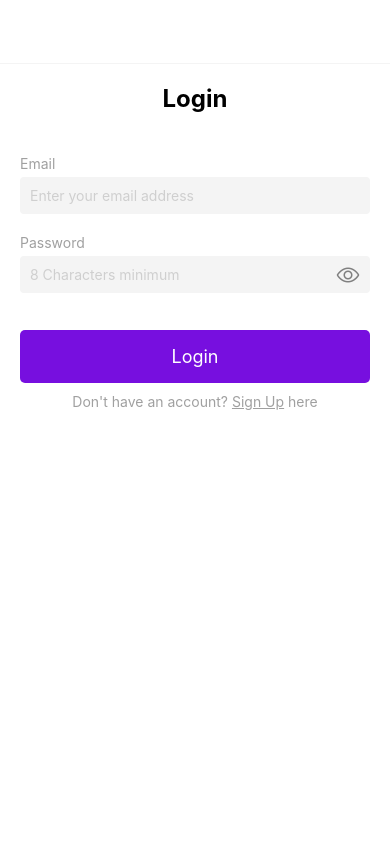
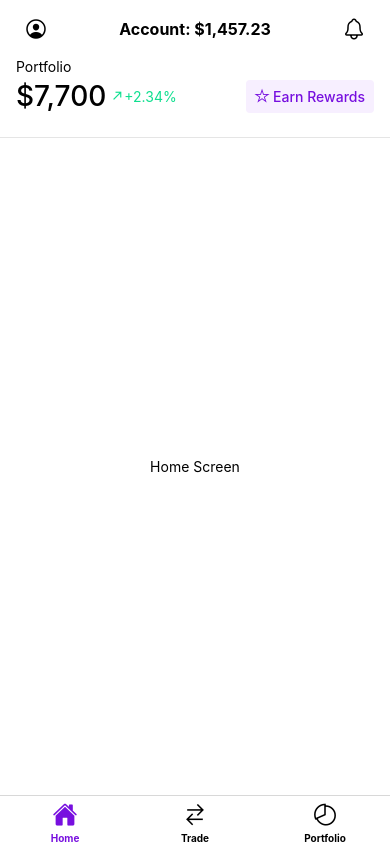
Before and after one commit to Iannery/Renewable-Energy-Fund-App, a React Native app: screen /Home in a window 390 px wide. Built offline with nearby package versions, Linux system fonts and the light colour scheme.

Commit message:
Added Header component to Home screen and set user data using Jotai

```diff
--- a/App.js
+++ b/App.js
@@ -4,14 +4,8 @@ import { useFonts } from "expo-font";
 import * as SplashScreen from "expo-splash-screen";
 import { SafeAreaProvider } from "react-native-safe-area-context";
 import Routes from "./src/routes";
-import { atom } from "jotai";
 
 SplashScreen.preventAutoHideAsync();
-
-export const userAtom = atom({
-  email: "",
-  password: "",
-});
 
 export default function App() {
   const [loaded] = useFonts({
--- /dev/null
+++ b/src/components/Header/index.js
@@ -0,0 +1,140 @@
+import React from "react";
+import { View, Text, TouchableOpacity, StyleSheet } from "react-native";
+import { useSafeAreaInsets } from "react-native-safe-area-context";
+import Ionicons from "@expo/vector-icons/Ionicons";
+import { MaterialCommunityIcons } from "@expo/vector-icons";
+
+const Header = ({ user }) => {
+  const onUserIconPress = () => {
+    // Display user information
+    alert(
+      `User Information:\n\nName: ${user.firstName} ${user.lastName}\nEmail: ${user.email}`
+    );
+  };
+
+  const onNotificationIconPress = () => {
+    // Handle notification icon press
+    alert("Notification icon pressed");
+  };
+
+  const insets = useSafeAreaInsets();
+  const formattedBalance = new Intl.NumberFormat("en-US").format(user.balance);
+  const portfolioValue = user.portfolio.reduce(
+    (total, stock) => total + stock.shares * stock.price,
+    0
+  );
+  const formattedPortfolioValue = new Intl.NumberFormat("en-US").format(
+    portfolioValue
+  );
+
+  // Mock percentage
+  const percentage = "+2.34%";
+
+  return (
+    <View style={{ paddingTop: insets.top, backgroundColor: "#FFFFFF" }}>
+      <View style={styles.container}>
+        <View style={styles.topRow}>
+          <TouchableOpacity onPress={onUserIconPress} style={styles.iconButton}>
+            <Ionicons name="person-circle-outline" size={24} color="black" />
+          </TouchableOpacity>
+          <Text
+            style={styles.balanceText}
+          >{`Account: $${formattedBalance}`}</Text>
+          <TouchableOpacity
+            onPress={onNotificationIconPress}
+            style={styles.iconButton}
+          >
+            <Ionicons name="notifications-outline" size={24} color="black" />
+          </TouchableOpacity>
+        </View>
+        <View style={styles.bottomRow}>
+          <View>
+            <Text style={styles.portfolioTitle}>Portfolio</Text>
+            <View style={styles.portfolioRow}>
+              <Text
+                style={styles.portfolioText}
+              >{`$${formattedPortfolioValue}`}</Text>
+              <MaterialCommunityIcons
+                name="arrow-top-right"
+                size={14}
+                color="#0FDF8F"
+              />
+              <Text style={styles.percentageText}>{percentage}</Text>
+            </View>
+          </View>
+          <TouchableOpacity style={styles.rewardsButton}>
+            <Ionicons name="star-outline" size={14} color="#770FDF" />
+            <Text style={styles.rewardsText}>Earn Rewards</Text>
+          </TouchableOpacity>
+        </View>
+      </View>
+    </View>
+  );
+};
+
+const styles = StyleSheet.create({
+  container: {
+    paddingHorizontal: 16,
+    paddingTop: 8,
+    paddingBottom: 24,
+    backgroundColor: "#FFFFFF",
+    borderBottomColor: "#E5E5E5",
+    borderBottomWidth: 1,
+  },
+  topRow: {
+    flexDirection: "row",
+    justifyContent: "space-between",
+    alignItems: "center",
+    marginBottom: 8,
+  },
+  iconButton: {
+    padding: 8,
+  },
+  balanceText: {
+    fontSize: 16,
+    fontWeight: "bold",
+  },
+  portfolioRow: {
+    flexDirection: "row",
+    alignItems: "center",
+    marginTop: 4,
+  },
+  portfolioTitle: {
+    fontSize: 14,
+    fontWeight: "400",
+  },
+  portfolioText: {
+    fontSize: 28,
+    fontWeight: "500",
+    marginRight: 4,
+  },
+  arrowIcon: {
+    transform: [{ rotate: "45deg" }],
+  },
+  percentageText: {
+    fontSize: 14,
+    fontWeight: "400",
+    color: "#0FDF8F",
+  },
+  bottomRow: {
+    flexDirection: "row",
+    justifyContent: "space-between",
+    alignItems: "flex-end",
+  },
+  rewardsButton: {
+    flexDirection: "row",
+    alignItems: "center",
+    padding: 8,
+    paddingHorizontal: 9,
+    borderRadius: 4,
+    backgroundColor: "#F7EFFF",
+  },
+  rewardsText: {
+    fontSize: 14,
+    fontWeight: "500",
+    color: "#770FDF",
+    marginLeft: 4,
+  },
+});
+
+export default Header;
--- a/src/pages/Home/index.js
+++ b/src/pages/Home/index.js
@@ -1,11 +1,42 @@
 import React from "react";
 import { View, Text, StyleSheet } from "react-native";
+import Header from "../../components/Header";
+import { useAtom } from "jotai";
+import { userAtom } from "../Login";
 
 export default function Home() {
+  // const [user] = useAtom(userAtom);
+  const user = {
+    email: "ian@ian.com",
+    firstName: "Ian",
+    lastName: "Bandeira",
+    balance: 1457.23,
+    portfolio: [
+      {
+        symbol: "Wind",
+        shares: 10,
+        price: 120.0,
+      },
+      {
+        symbol: "Solar",
+        shares: 20,
+        price: 200.0,
+      },
+      {
+        symbol: "Nature",
+        shares: 5,
+        price: 500.0,
+      },
+    ],
+  };
+
   return (
-    <View style={styles.container}>
-      <Text>Home Screen</Text>
-    </View>
+    <>
+      <Header user={user} />
+      <View style={styles.container}>
+        <Text>Home Screen</Text>
+      </View>
+    </>
   );
 }
 
--- a/src/pages/Login/index.js
+++ b/src/pages/Login/index.js
@@ -11,6 +11,9 @@ import { StatusBar } from "expo-status-bar";
 import CustomButton from "../../components/CustomButton";
 import * as SecureStore from "expo-secure-store";
 import { transformEmailToKey } from "../../utils";
+import { atom, useAtom } from "jotai";
+
+export const userAtom = atom(null);
 
 export default function Login({ navigation }) {
   const [email, setEmail] = useState("");
@@ -18,6 +21,7 @@ export default function Login({ navigation }) {
   const [password, setPassword] = useState("");
   const [focusedPassword, setFocusedPassword] = useState(false);
   const [passwordVisible, setPasswordVisible] = useState(false);
+  const [newUser, setUser] = useAtom(userAtom);
 
   async function validateCredentials(email, password) {
     const emailKey = transformEmailToKey(email);
@@ -25,7 +29,11 @@ export default function Login({ navigation }) {
     if (result) {
       const user = JSON.parse(result);
       if (user.password === password) {
-        alert("Login successful!");
+        setUser({
+          email: user.email,
+          firstName: user.firstName,
+          lastName: user.lastName,
+        });
         navigation.navigate("TabBar");
       } else {
         alert("Incorrect password.");
--- a/src/routes.js
+++ b/src/routes.js
@@ -11,7 +11,7 @@ const Routes = () => {
       screenOptions={() => ({
         headerShown: false,
       })}
-      initialRouteName="Login"
+      initialRouteName="TabBar"
     >
       <Stack.Screen name="Login" component={LoginRoutes} />
       <Stack.Screen name="TabBar" component={TabBarRoutes} />
--- a/src/routes/tabbar.routes.js
+++ b/src/routes/tabbar.routes.js
@@ -26,6 +26,7 @@ const TabBarRoutes = () => {
     <Tab.Navigator
       initialRouteName="Home"
       screenOptions={({ route }) => ({
+        headerShown: false,
         tabBarLabelStyle: {
           fontSize: 10,
           fontWeight: "700",
```
